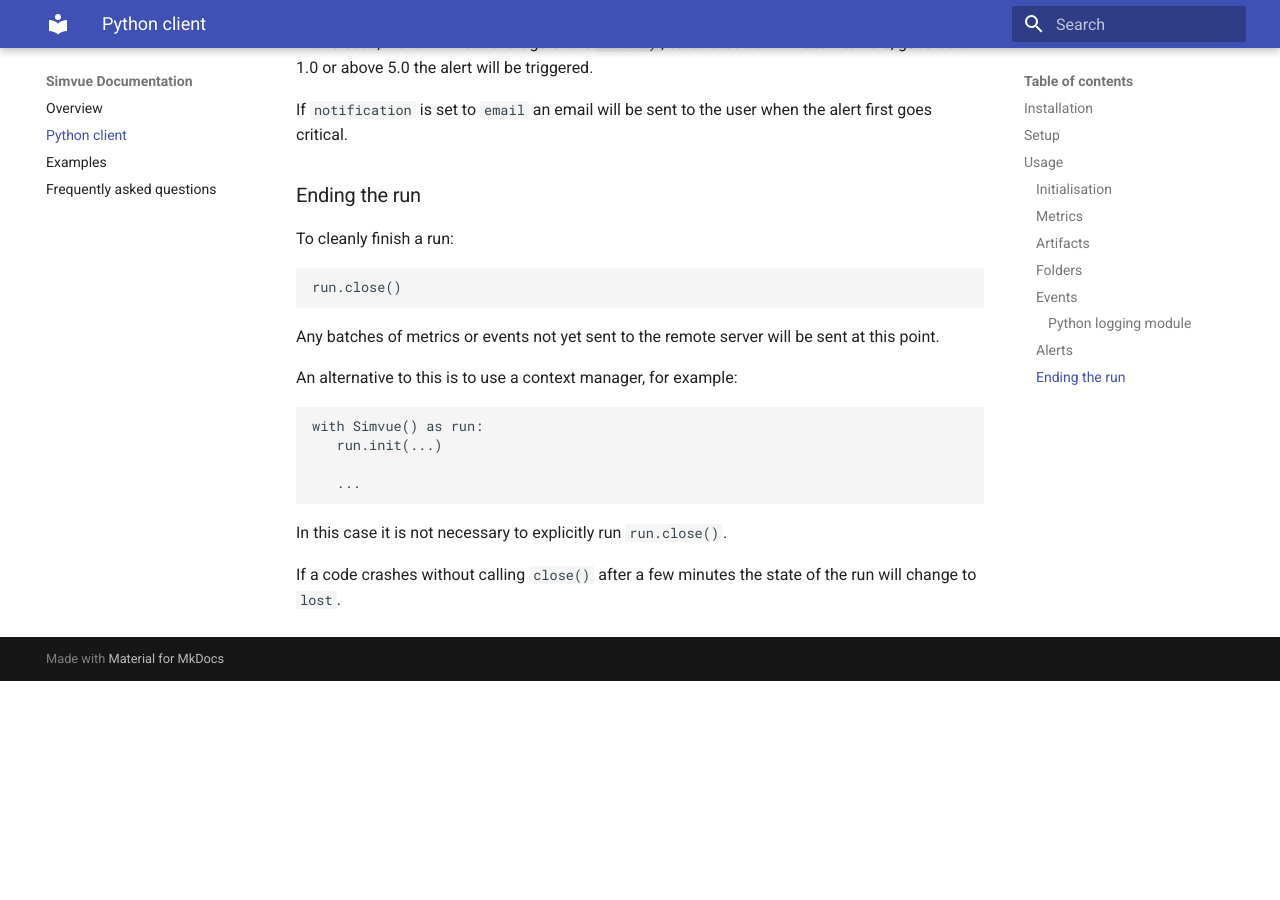
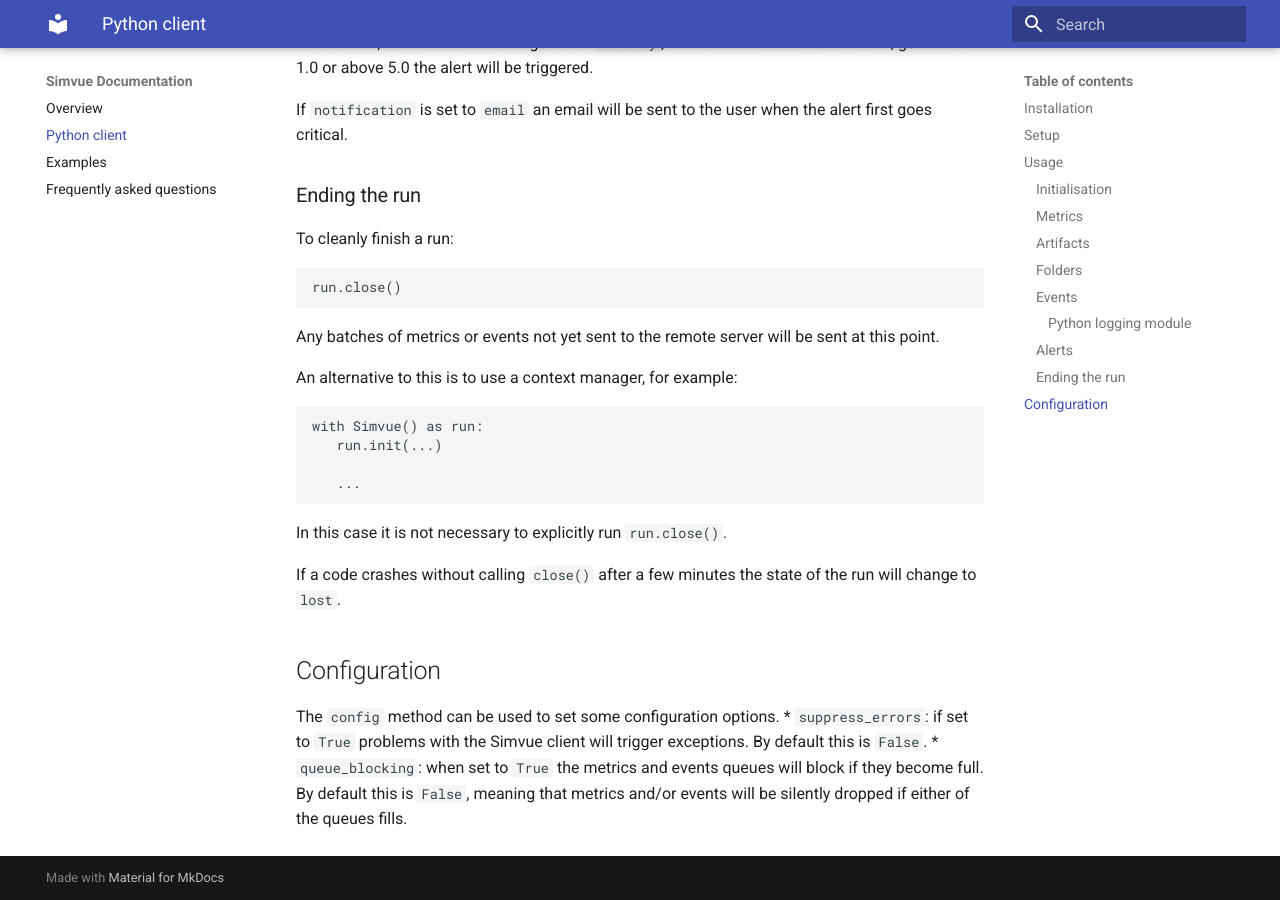
Before and after one commit to simvue-io/docs, an MkDocs documentation site: the page built from docs/python-client.md, in a window 1280 px wide and 900 px high, scrolled down 4593 px. Built offline with MkDocs 1.6.1 and Material for MkDocs 9.7.7, drawn with Linux system fonts in a browser that asks for light colours; before the commit the page ends 5274 px from its top, so only the background shows below that.

Commit message:
Mention the config method

```diff
--- a/docs/python-client.md
+++ b/docs/python-client.md
@@ -199,3 +199,9 @@ with Simvue() as run:
 In this case it is not necessary to explicitly run `run.close()`.
 
 If a code crashes without calling `close()` after a few minutes the state of the run will change to `lost`.
+
+## Configuration
+
+The `config` method can be used to set some configuration options.
+* `suppress_errors`: if set to `True` problems with the Simvue client will trigger exceptions. By default this is `False`.
+* `queue_blocking`: when set to `True` the metrics and events queues will block if they become full. By default this is `False`, meaning that metrics and/or events will be silently dropped if either of the queues fills.
```
